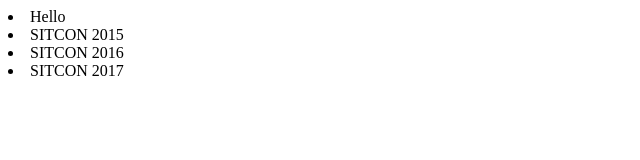
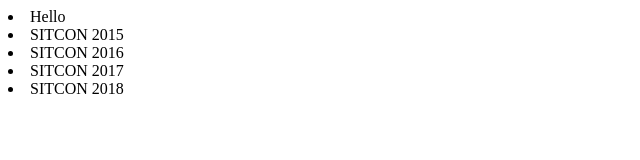
Before and after one commit to lim921/workshop, a plain HTML site: page index.html in a window 1280 px wide. Shown: the whole page, without its empty margins (0-640 px from the left). Drawn offline with Linux system fonts and the light colour scheme.

Commit message:
Add SITCON 2018

```diff
--- a/index.html
+++ b/index.html
@@ -6,4 +6,5 @@
 	<li>SITCON 2015</li>
 	<li>SITCON 2016</li>
 	<li>SITCON 2017</li>
+	<li>SITCON 2018</li>
 </body>
```
